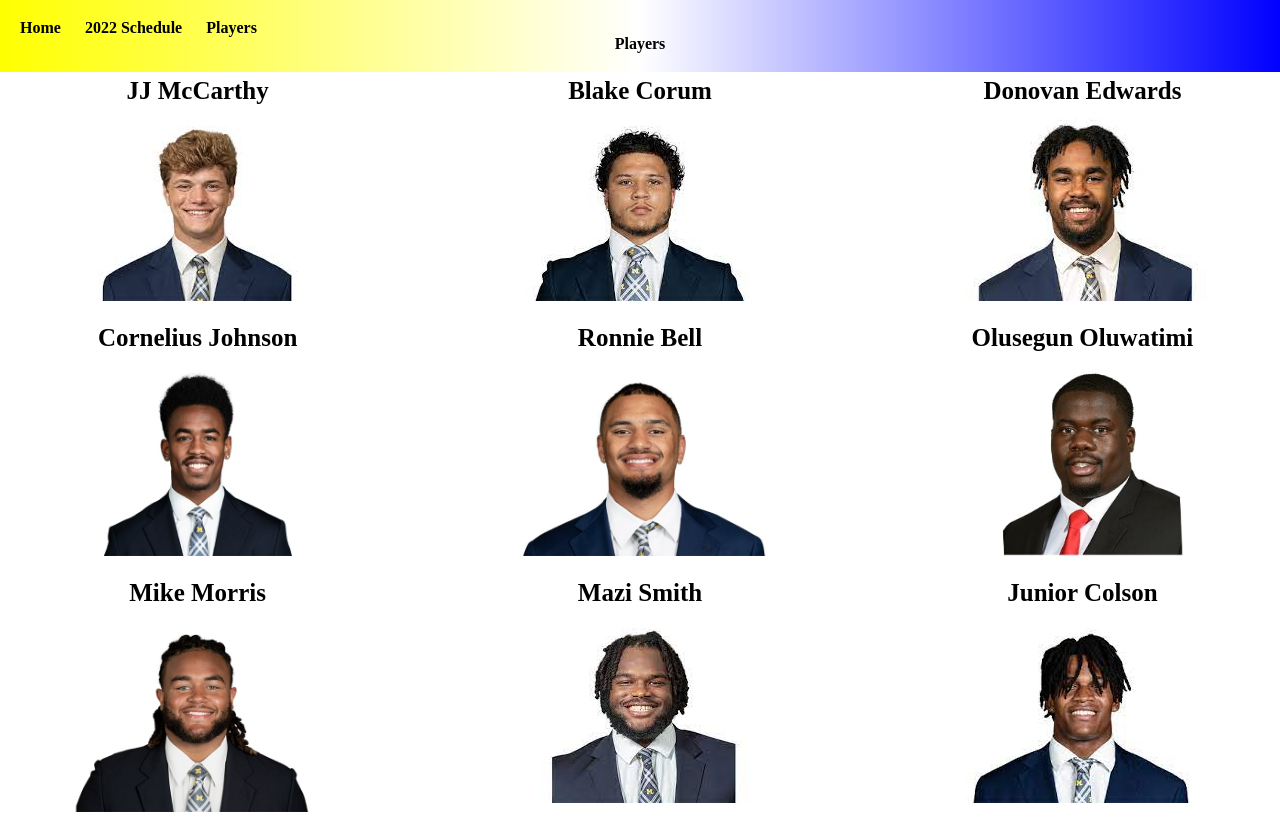
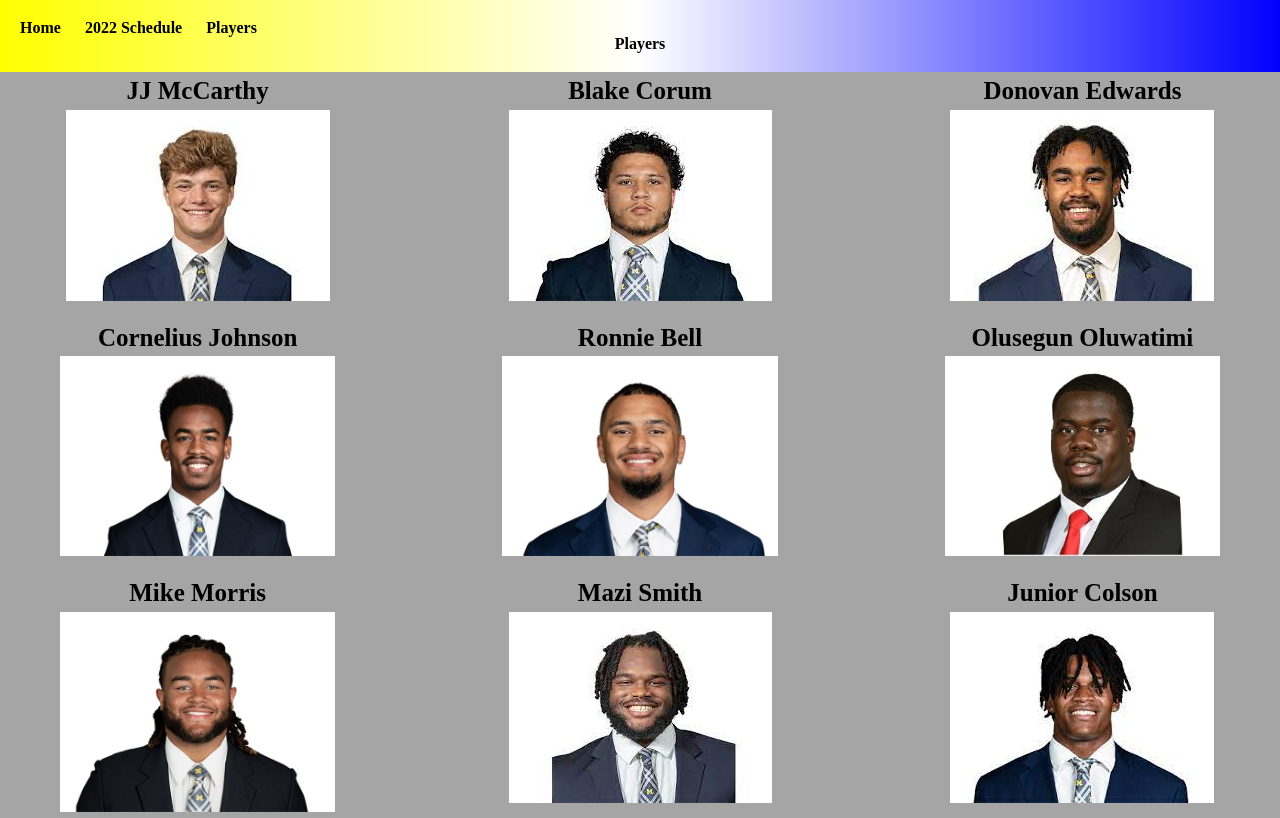
Before and after one commit to bgottlieb10/Final-Project, a plain HTML site: page Players.html in a window 1280 px wide. Shown: the top 818 px of the page. Drawn offline with Linux system fonts and the light colour scheme.

Commit message:
Add files via upload

```diff
--- a/css/style.css
+++ b/css/style.css
@@ -24,6 +24,10 @@ h2 {
     -webkit-transition: top 1s ease-out;
     transition: top 1s ease-out;
     z-index: 1;
+}
+
+body{
+    background: rgb(165, 165, 165);
 }
 
 .skip a:focus{
```
